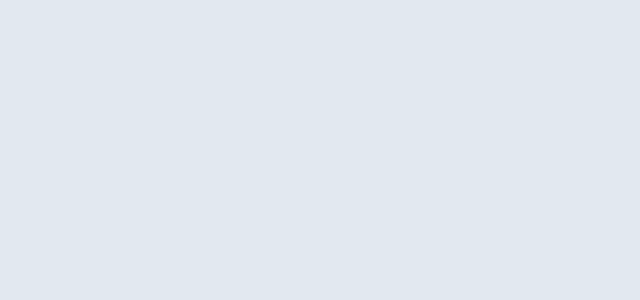
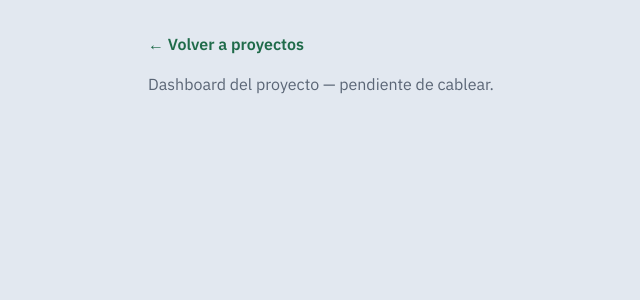
Before and after one commit to DxnnyCB/evm-project-tracker, an Angular app in the folder frontend/: page /projects/1 in a window 1280 px wide. Before the commit this address led to /. Shown: the top 300 px of the page, without its empty margins (192-832 px from the left). Built offline with nearby package versions, Linux system fonts and the light colour scheme.

Commit message:
Add routing to project-dashboard and wire navigation from project-list

```diff
--- a/frontend/src/app/app.routes.ts
+++ b/frontend/src/app/app.routes.ts
@@ -1,3 +1,20 @@
 import { Routes } from '@angular/router';
 
-export const routes: Routes = [];
+export const routes: Routes = [
+  { path: '', pathMatch: 'full', redirectTo: 'projects' },
+  {
+    path: 'projects',
+    loadComponent: () =>
+      import('./features/projects/project-list/project-list.component').then(
+        (m) => m.ProjectListComponent,
+      ),
+  },
+  {
+    path: 'projects/:projectId',
+    loadComponent: () =>
+      import('./features/dashboard/project-dashboard/project-dashboard.component').then(
+        (m) => m.ProjectDashboardComponent,
+      ),
+  },
+  { path: '**', redirectTo: 'projects' },
+];
--- a/frontend/src/app/features/dashboard/project-dashboard/project-dashboard.component.css
+++ b/frontend/src/app/features/dashboard/project-dashboard/project-dashboard.component.css
@@ -0,0 +1,21 @@
+.placeholder {
+  max-width: 40rem;
+  margin: 0 auto;
+  padding: 2rem 1.25rem;
+}
+
+.back {
+  display: inline-block;
+  margin-bottom: 1rem;
+  color: #1f6b4a;
+  font-weight: 600;
+  text-decoration: none;
+}
+
+.back:hover {
+  text-decoration: underline;
+}
+
+.placeholder p {
+  color: #5a6575;
+}
--- a/frontend/src/app/features/dashboard/project-dashboard/project-dashboard.component.html
+++ b/frontend/src/app/features/dashboard/project-dashboard/project-dashboard.component.html
@@ -1 +1,4 @@
-<p>project-dashboard works!</p>
+<section class="placeholder">
+  <a routerLink="/projects" class="back">← Volver a proyectos</a>
+  <p>Dashboard del proyecto — pendiente de cablear.</p>
+</section>
```
Also changed, not shown: frontend/src/app/features/dashboard/project-dashboard/project-dashboard.component.ts (+4 -5 lines).
